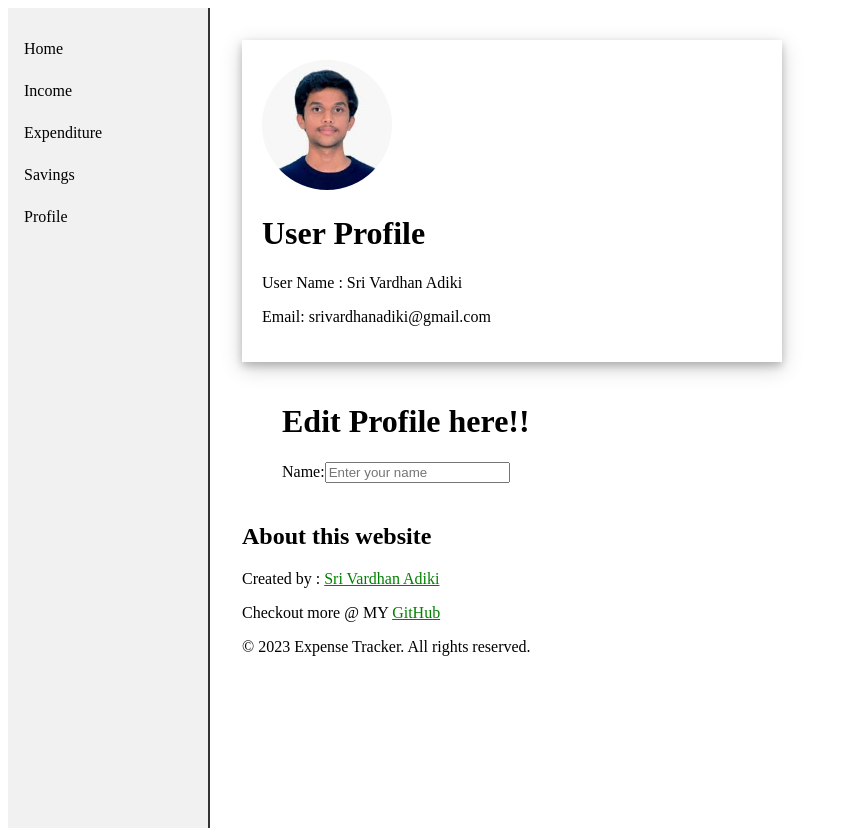
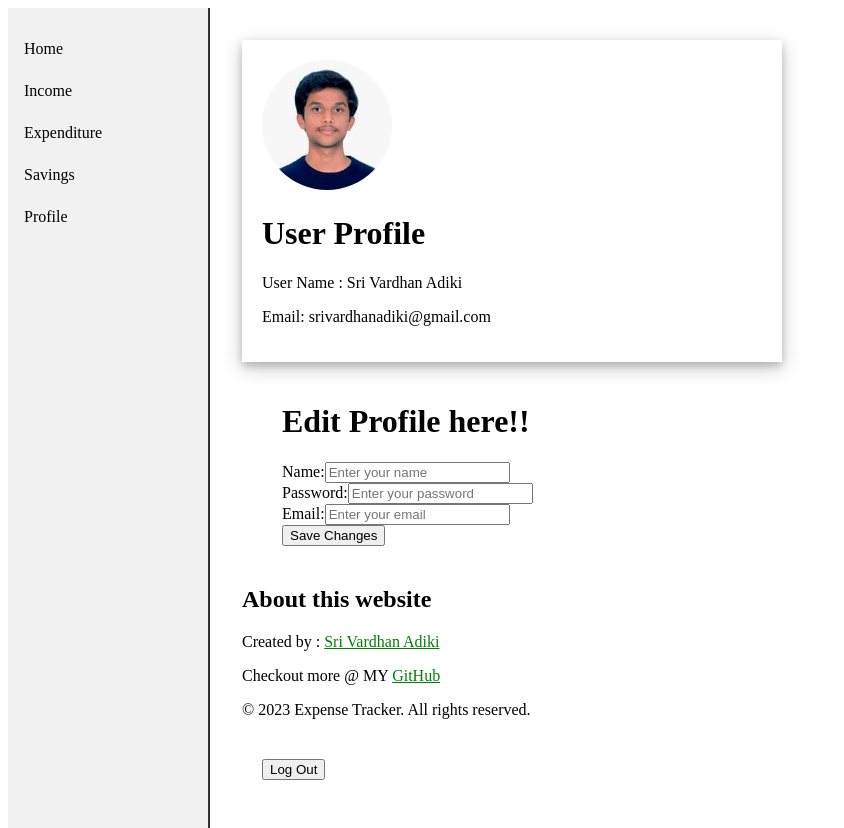
Before and after one commit to SRI-VARDHAN-ADIKI/ExpenseTracker, a React (Vite) app in the folder frontend/: page /profile in a window 1280 px wide. Shown: the whole page, without its empty margins (0-844 px from the left). Built offline with nearby package versions, Linux system fonts and the light colour scheme.

Commit message:
updated user profile page

```diff
--- a/frontend/src/components/profilepage.jsx
+++ b/frontend/src/components/profilepage.jsx
@@ -13,12 +13,23 @@ export default function ProfilePage() {
                             <p>User Name : Sri Vardhan Adiki</p>
                             <p>Email: srivardhanadiki@gmail.com</p>
                         </div>
+                        <div style = {{position: "absolute" , bottom : "20px"}}>
+                            <button className="btn btn-danger">Log Out</button>
+                        </div>
                     </div>
 
                     <div className = "card" style = {{marginLeft: "20px" , padding: "20px" , flex : 1}}>
                         <h1>Edit Profile here!!</h1>
                         <label htmlFor="name">Name:</label>
                         <input type="text" id="name" placeholder="Enter your name" />
+                        <br />
+                        <label htmlFor="password">Password:</label>
+                        <input type="password" id="password" placeholder="Enter your password" />
+                        <br />
+                        <label htmlFor="email">Email:</label>
+                        <input type="email" id="email" placeholder="Enter your email" />
+                        <br />
+                        <button className="save-button">Save Changes</button>
                     </div>
                 </div>
                 <div className="bg-dark text-white p-3" >
```
